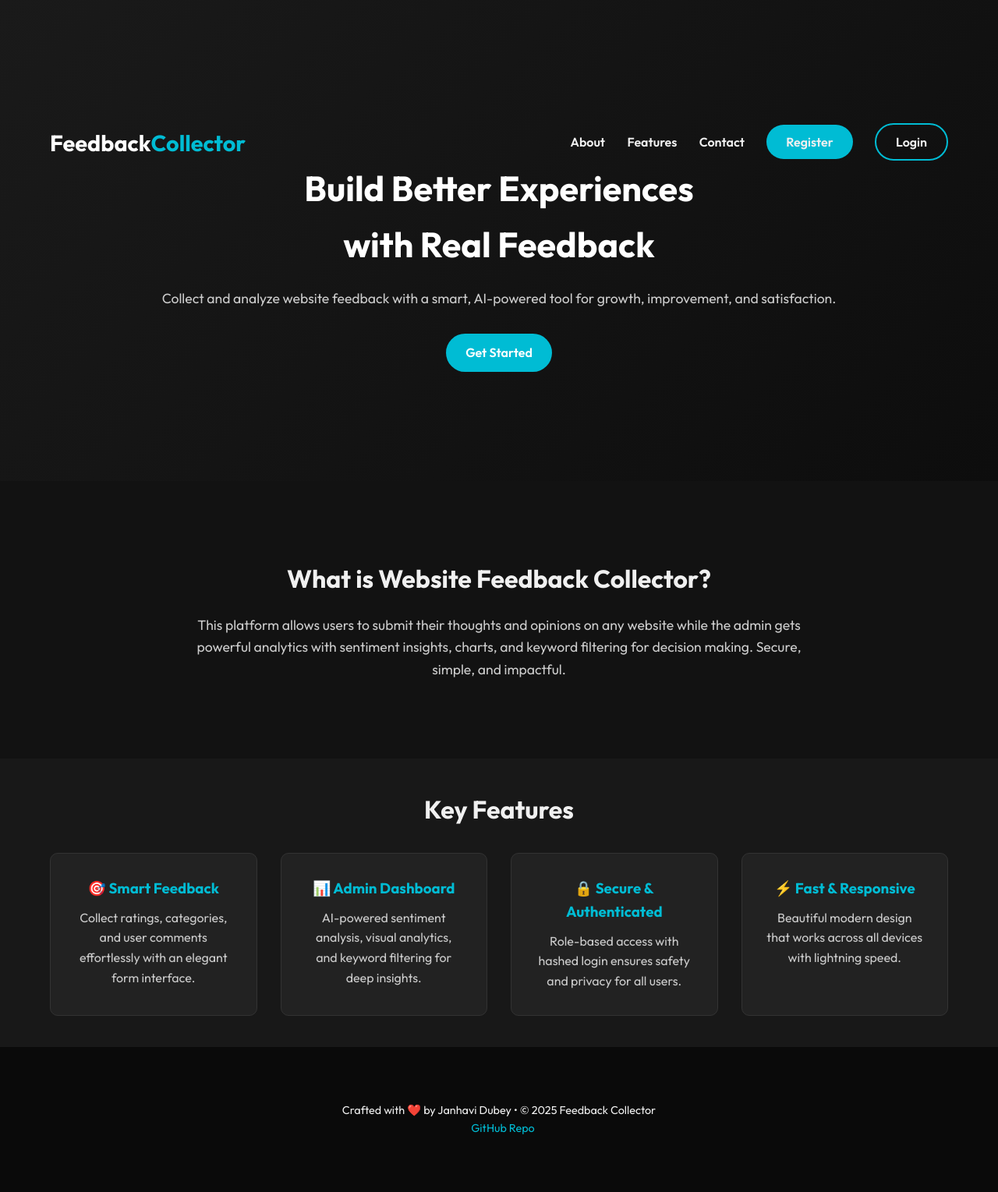
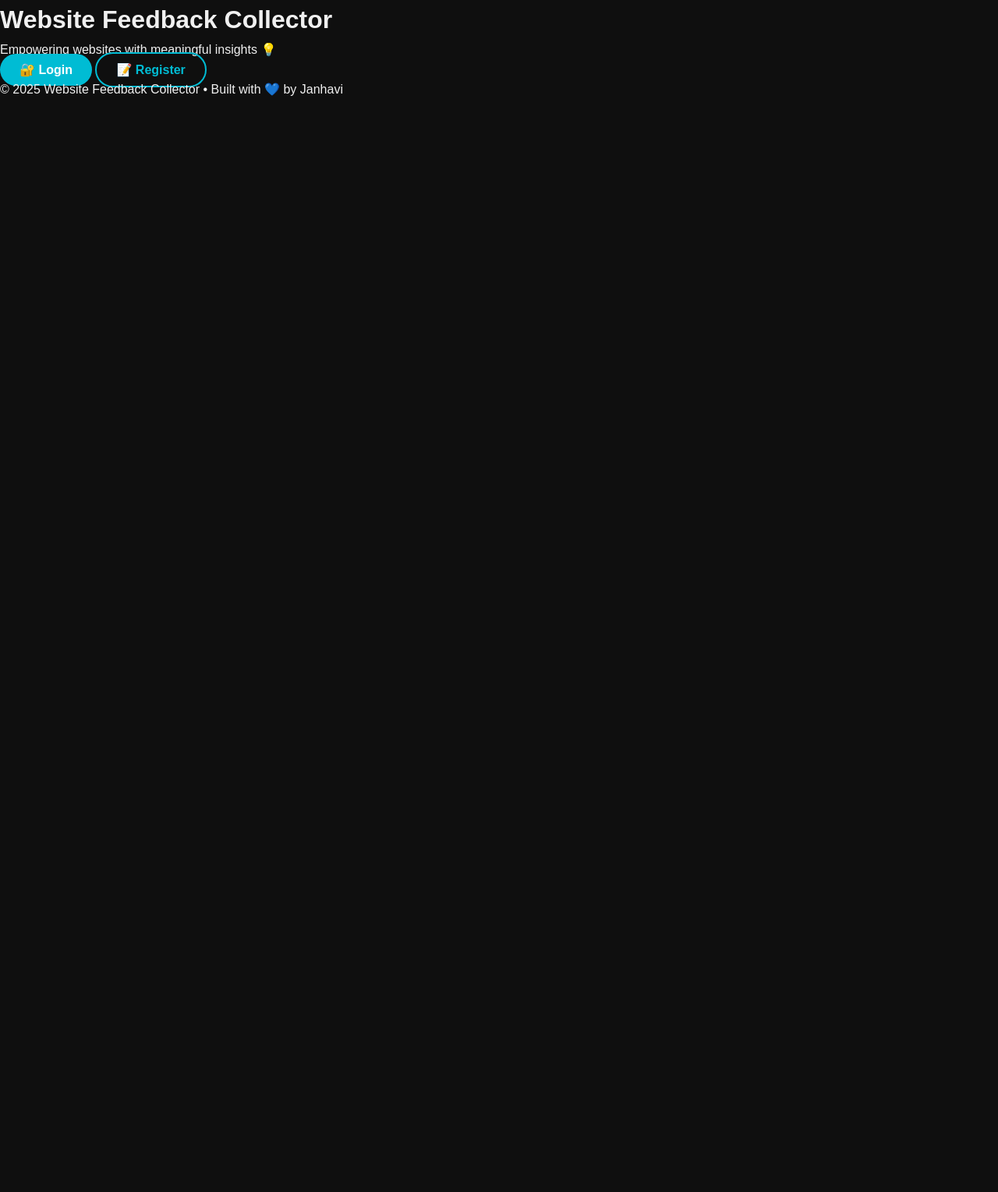
Before and after one commit to buildwithjanhavi/Website-Feedback-Collector-with-Admin-Dashboard, a Flask app: page / in a window 1280 px wide. Shown: the whole page at 78% size. After the commit the page ends 123 px from the top, so only its background shows below. Run offline with Flask 2, Linux system fonts and the light colour scheme.

Commit message:
Update index.html

```diff
--- a/templates/index.html
+++ b/templates/index.html
@@ -1,73 +1,22 @@
 <!DOCTYPE html>
 <html lang="en">
 <head>
-    <meta charset="UTF-8">
-    <meta name="viewport" content="width=device-width, initial-scale=1.0">
-    <title>Website Feedback Collector</title>
-    <link rel="stylesheet" href="{{ url_for('static', filename='style.css') }}">
-    <link href="https://fonts.googleapis.com/css2?family=Outfit:wght@400;600;700&display=swap" rel="stylesheet">
+  <meta charset="UTF-8" />
+  <meta name="viewport" content="width=device-width, initial-scale=1.0"/>
+  <title>Website Feedback Collector</title>
+  <link rel="stylesheet" href="{{ url_for('static', filename='style.css') }}">
 </head>
-<body>
-    <header class="hero-section">
-        <div class="container">
-            <nav class="navbar">
-                <div class="logo">Feedback<span>Collector</span></div>
-                <div class="nav-links">
-                    <a href="#about">About</a>
-                    <a href="#features">Features</a>
-                    <a href="#footer">Contact</a>
-                    <a href="/register" class="btn">Register</a>
-                    <a href="/login" class="btn-outline">Login</a>
-                </div>
-            </nav>
-            <div class="hero-content">
-                <h1>Build Better Experiences<br> with Real Feedback</h1>
-                <p>Collect and analyze website feedback with a smart, AI-powered tool for growth, improvement, and satisfaction.</p>
-                <a href="/register" class="btn-primary">Get Started</a>
-            </div>
-        </div>
-    </header>
+<body class="landing-body">
+  <div class="hero-container">
+    <h1 class="hero-title">Website Feedback Collector</h1>
+    <p class="hero-subtitle">Empowering websites with meaningful insights 💡</p>
 
-    <section id="about" class="section about-section">
-        <div class="container">
-            <div class="about-content">
-                <h2>What is Website Feedback Collector?</h2>
-                <p>This platform allows users to submit their thoughts and opinions on any website while the admin gets powerful analytics with sentiment insights, charts, and keyword filtering for decision making. Secure, simple, and impactful.</p>
-            </div>
-        </div>
-    </section>
+    <div class="hero-buttons">
+      <a href="{{ url_for('login') }}" class="btn btn-glow">🔐 Login</a>
+      <a href="{{ url_for('register') }}" class="btn btn-outline">📝 Register</a>
+    </div>
+  </div>
 
-    <section id="features" class="section features-section">
-        <div class="container">
-            <h2>Key Features</h2>
-            <div class="features-grid">
-                <div class="feature-card">
-                    <h3>🎯 Smart Feedback</h3>
-                    <p>Collect ratings, categories, and user comments effortlessly with an elegant form interface.</p>
-                </div>
-                <div class="feature-card">
-                    <h3>📊 Admin Dashboard</h3>
-                    <p>AI-powered sentiment analysis, visual analytics, and keyword filtering for deep insights.</p>
-                </div>
-                <div class="feature-card">
-                    <h3>🔒 Secure & Authenticated</h3>
-                    <p>Role-based access with hashed login ensures safety and privacy for all users.</p>
-                </div>
-                <div class="feature-card">
-                    <h3>⚡ Fast & Responsive</h3>
-                    <p>Beautiful modern design that works across all devices with lightning speed.</p>
-                </div>
-            </div>
-        </div>
-    </section>
-
-    <footer id="footer" class="footer-section">
-        <div class="container">
-            <p>Crafted with ❤️ by Janhavi Dubey • © 2025 Feedback Collector</p>
-            <p>
-                <a href="https://github.com/buildwithjanhavi/website-feedback-collector" target="_blank">GitHub Repo</a>
-            </p>
-        </div>
-    </footer>
+  <footer class="footer-note">© 2025 Website Feedback Collector • Built with 💙 by Janhavi</footer>
 </body>
 </html>
```
